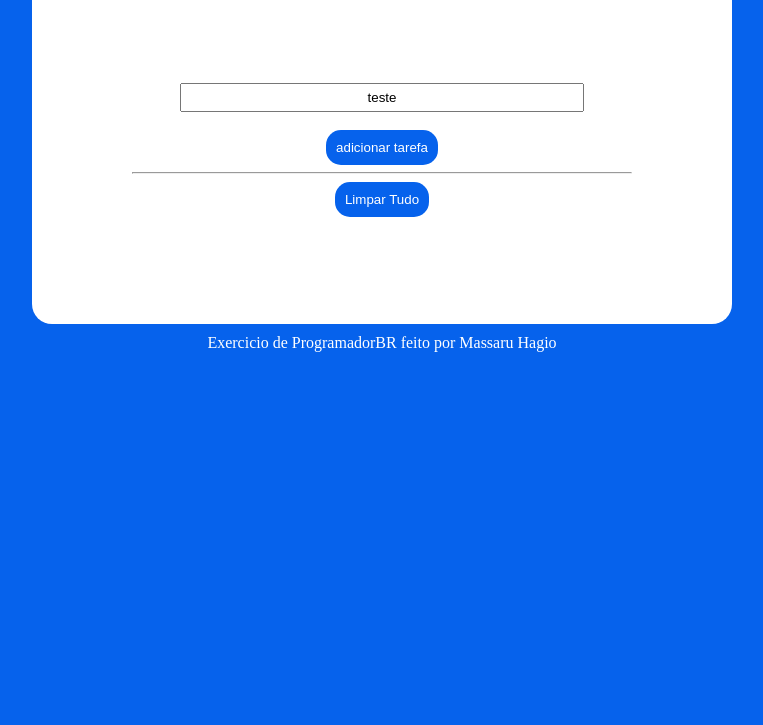
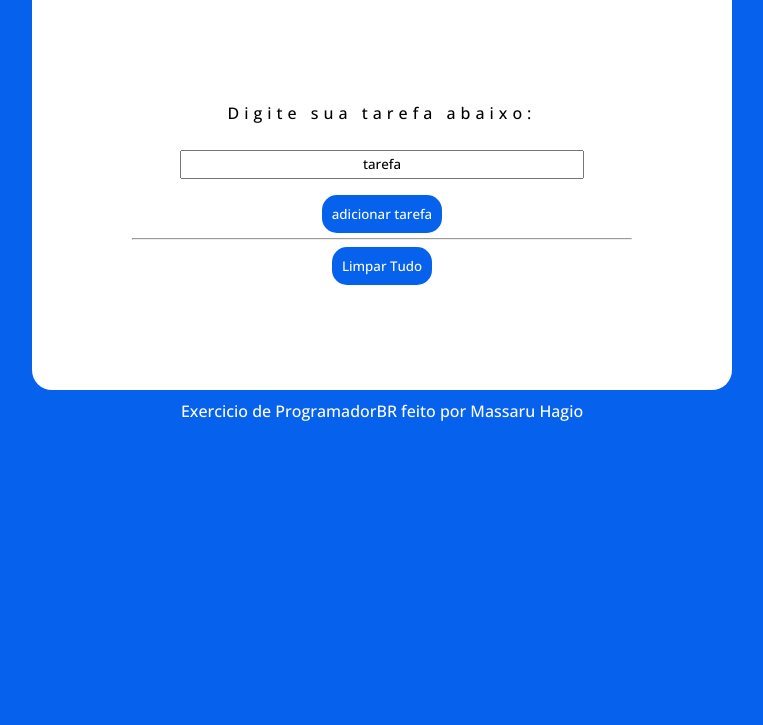
Before and after one commit to hagiomassaru/desafio_programadorBR, a plain HTML site: page index.html in a window 1280 px wide. Shown: the part 75-800 px from the top of the page, without its empty margins (258-1021 px from the left). Drawn offline with nearby package versions, Linux system fonts and the light colour scheme.

Commit message:
update terminado

```diff
--- a/index.html
+++ b/index.html
@@ -5,13 +5,21 @@
     <meta http-equiv="X-UA-Compatible" content="IE=edge">
     <meta name="viewport" content="width=device-width, initial-scale=1.0">
     <title>Document</title>
+
+    <!-- Fonte Open Sans -->
+    <link rel="preconnect" href="https://fonts.googleapis.com">
+    <link rel="preconnect" href="https://fonts.gstatic.com" crossorigin>
+    <link href="https://fonts.googleapis.com/css2?family=Open+Sans:wght@500&display=swap" rel="stylesheet">
+    <!-- ----- -->
+
     <script src="script.js"></script>
     <link rel="stylesheet" href="style.css">
 </head>
 <body onload = "designListaGeral();"> <!-- coloque 'onload' no 'body' para evitar dar erro: Uncaught TypeError: Cannot set properties of null (setting 'innerHTML') -->
     <h1 class="centro">Lista de Tarefas</h1>
     <div id="container">
-        <input type="text" id="entrada" value="teste">
+        <p>Digite sua tarefa abaixo:</p>
+        <input type="text" id="entrada" value="tarefa">
         <input type="button" id="botao" class="caixa" value="adicionar tarefa" onclick="addlista();designListaGeral()"><br>
         <hr>
         <input type="button" id="botao4" class="caixa" value="Limpar Tudo" onclick="limpar()">
--- a/script.js
+++ b/script.js
@@ -30,7 +30,7 @@ function excluir(elemento) {
 function designListaGeral() {
     // serve para acrescentar listageral no html
     let conteudo = document.getElementById("result");
-    let listagravada = JSON.parse();
+    let listagravada = JSON.parse(localStorage.getItem("listageral"));
     let strchar = "";
     let num = 0;
     if (listagravada != null) {
--- a/style.css
+++ b/style.css
@@ -1,12 +1,11 @@
 *{
     margin: 0px;
     padding: 0px;
+    font-family: 'Open Sans', sans-serif;
 }
 
 body {
     background-color: rgb(6, 98, 236);
-
-
 }
 
 #entrada{
```
